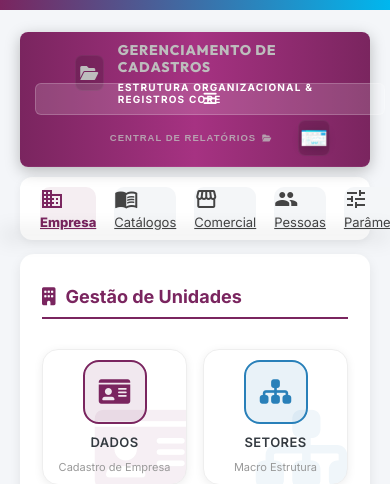
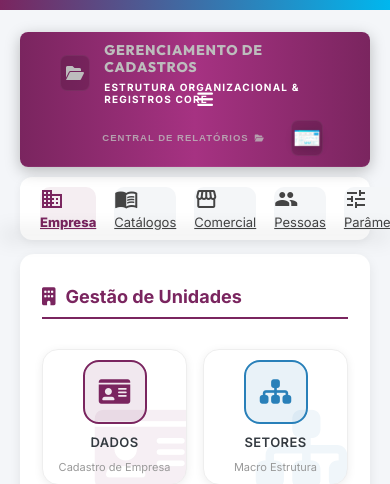
Before and after one commit to suitearione/AriOne, a Flask app: page /cadastros in a window 390 px wide. Shown: the top 484 px of the page. Run offline with Flask 3, Linux system fonts and the light colour scheme; data that the repository does not hold is empty; some libraries are stand-ins or nearby versions.

Commit message:
botao tres barrinhas, mobile

```diff
--- a/templates/base.html
+++ b/templates/base.html
@@ -470,33 +470,32 @@
     <style>
         .arione-mobile-title-btn {
             display: none;
-            background: rgba(255, 255, 255, 0.15);
-            border: 1px solid rgba(255, 255, 255, 0.2);
+            background: transparent;
+            border: none;
             color: #fff;
-            width: 32px;
-            height: 32px;
-            border-radius: 6px;
+            width: 24px;
+            height: 24px;
             cursor: pointer;
             align-items: center;
             justify-content: center;
             transition: all 0.3s;
-            font-size: 15px;
+            font-size: 18px;
             padding: 0;
             z-index: 10;
         }
         .arione-mobile-title-btn:hover {
-            background: rgba(255, 255, 255, 0.25);
+            color: rgba(255, 255, 255, 0.7);
         }
         @media (max-width: 768px) {
             .fe-header, .fe-header-mestre {
                 position: relative !important;
-                padding-left: 55px !important;
+                padding-left: 40px !important;
                 padding-right: 15px !important;
             }
             .arione-mobile-title-btn {
                 display: flex !important;
                 position: absolute !important;
-                left: 15px !important;
+                left: 10px !important;
                 top: 50% !important;
                 transform: translateY(-50%) !important;
                 margin: 0 !important;
```
